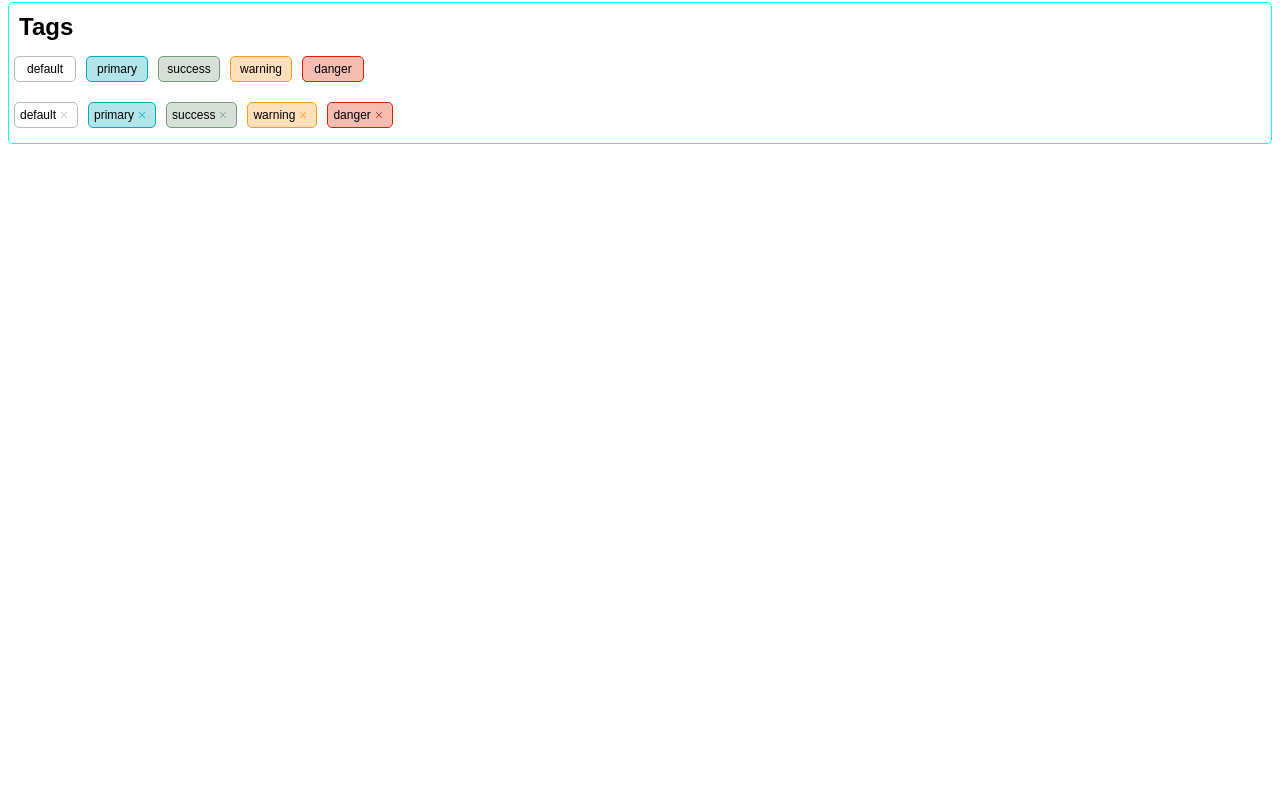
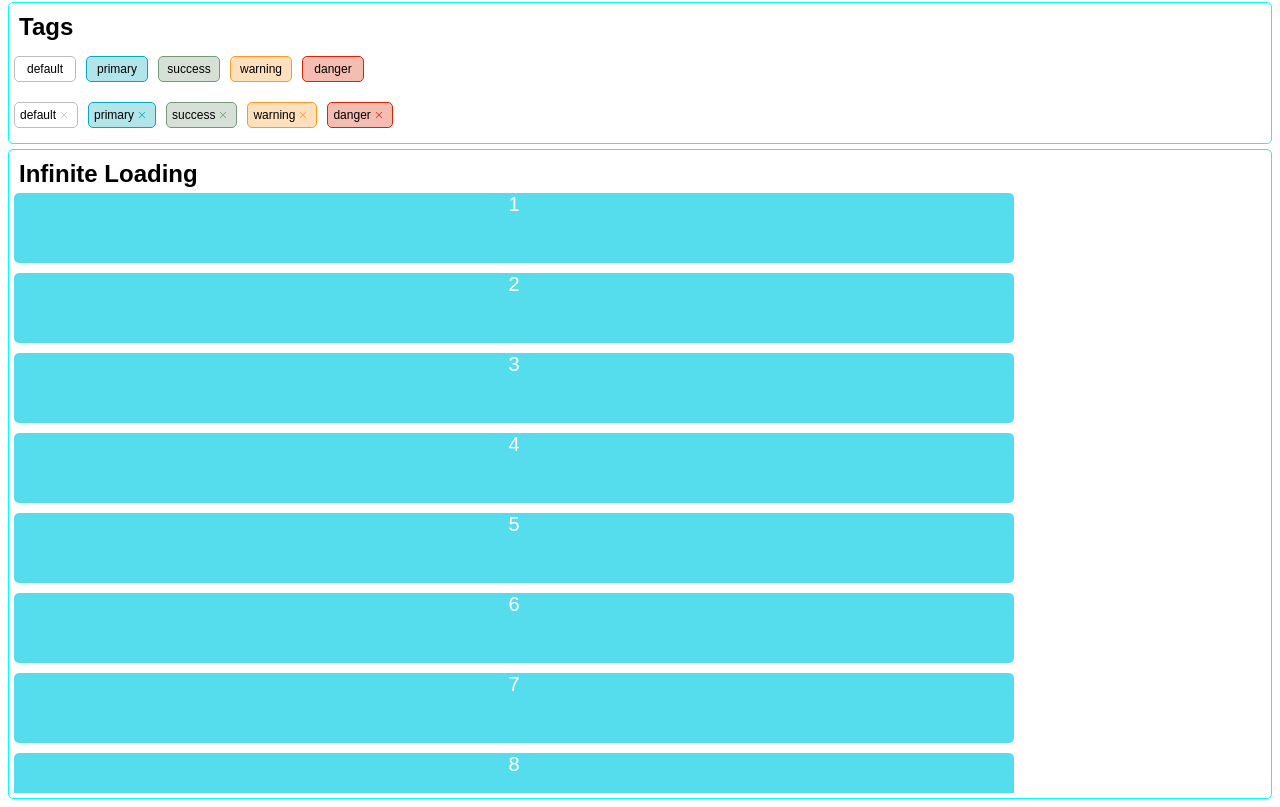
Before and after one commit to CainHappyfish/Doki-UI, a Vue app in the folder Doki-UI/: page / in a window 1280 px wide. Shown: the part 3280-4087 px from the top of the page. Before the commit the page ends 3432 px from the top, so only its background shows below. Built offline with nearby package versions, Linux system fonts and the light colour scheme.

Commit message:
update: pagination & virtual list

```diff
--- a/Doki-UI/src/App.vue
+++ b/Doki-UI/src/App.vue
@@ -10,6 +10,7 @@ import AvatarPreview from "./preview/avatarPreview.vue";
 import ImagePreview from "./preview/imagePreview.vue";
 import CarouselPreview from "./preview/carouselPreview.vue";
 import TagPreview from "./preview/tagPreview.vue";
+import VirtualListPreview from "./preview/virtualListPreview.vue";
 </script>
 
 <template>
@@ -24,6 +25,7 @@ import TagPreview from "./preview/tagPreview.vue";
   <image-preview />
   <carousel-preview />
   <tag-preview />
+  <virtual-list-preview />
 
 </template>
 
--- a/Doki-UI/src/components/virtualList/dokiVirtualList.vue
+++ b/Doki-UI/src/components/virtualList/dokiVirtualList.vue
@@ -1,9 +1,27 @@
 <script setup lang="ts">
+import {nextTick, ref, useAttrs, useSlots, watchEffect} from "vue";
 
+const slots = useSlots()
+
+const itemLength = ref(0)
+const visableItem = ref(0)
+watchEffect(() => {
+  nextTick(() => {
+    if (slots) {
+      const slotsElements = slots.default ? slots.default() : []
+      if (slotsElements[0].children) {
+        itemLength.value = slotsElements[0].children.length as number;
+      }
+      slotsElements[0].children = slotsElements[0].children?.slice(0, 8)
+    }
+  })
+})
 </script>
 
 <template>
-
+  <div class="doki-virtual-list">
+    <slot></slot>
+  </div>
 </template>
 
 <style scoped>
--- /dev/null
+++ b/Doki-UI/src/components/virtualList/dokiVirtualListItem.vue
@@ -0,0 +1,14 @@
+<script setup lang="ts">
+import {useAttrs} from "vue";
+
+</script>
+
+<template>
+  <div class="doki-virtual-list-item">
+    <slot></slot>
+  </div>
+</template>
+
+<style scoped>
+
+</style>
--- a/Doki-UI/src/index.ts
+++ b/Doki-UI/src/index.ts
@@ -18,6 +18,8 @@ import dokiVirtualList from "./components/virtualList/dokiVirtualList.vue";
 
 
 import type { App } from 'vue'
+import dokiVirtualListItem from "./components/virtualList/dokiVirtualListItem.vue";
+import dokiPagination from "./components/pagination/dokiPagination.vue";
 
 
 const components = [
@@ -37,7 +39,9 @@ const components = [
     dokiCarouselItem,
     dokiAccordion,
     dokiTag,
-    dokiVirtualList
+    dokiVirtualList,
+    dokiVirtualListItem,
+    dokiPagination
 
 ]
 
--- /dev/null
+++ b/Doki-UI/src/preview/virtualListPreview.vue
@@ -0,0 +1,51 @@
+<script setup lang="ts">
+
+import {ref} from "vue";
+
+const listItems = ref(new Array(20).fill(0))
+for (let i = 0; i < listItems.value.length; i++) {
+  listItems.value[i] = i+1
+}
+</script>
+
+<template>
+  <div class="virtual-list-container">
+    <h2 class="title-2">Infinite Loading</h2>
+    <doki-virtual-list>
+      <doki-virtual-list-item v-for="item in listItems">
+        <div class="vl-preview">
+          {{ item }}
+        </div>
+      </doki-virtual-list-item>
+    </doki-virtual-list>
+
+
+  </div>
+</template>
+
+<style scoped>
+.virtual-list-container {
+  border: solid 1px cyan;
+  border-radius: 5px;
+
+  display: flex;
+  flex-direction: column;
+
+  margin: 5px 0;
+
+  padding: 5px;
+  box-sizing: border-box;
+
+}
+
+.vl-preview {
+  height: 70px;
+  background: #55DDEE;
+  color: white;
+
+  font-family: "Microsoft YaHei UI Light", sans-serif;
+  font-size: 20px;
+  text-align: center;
+  border-radius: 5px;
+}
+</style>
--- a/Doki-UI/src/styles/index.scss
+++ b/Doki-UI/src/styles/index.scss
@@ -7,6 +7,7 @@
 @use "avatar/avatarIndex";
 @use "carousel/carouselIndex";
 @use "tags/tagIndex";
+@use "virtualList/virtualListIndex";
 
 .title-2 {
   margin: 5px;
--- /dev/null
+++ b/Doki-UI/src/styles/virtualList/virtualList.scss
@@ -0,0 +1,10 @@
+.doki-virtual-list {
+  display: flex;
+  flex-direction: column;
+  gap: 10px;
+
+  width: 1000px;
+  height: 600px;
+
+  overflow: auto;
+}
--- /dev/null
+++ b/Doki-UI/src/styles/virtualList/virtualListIndex.scss
@@ -0,0 +1 @@
+@use "virtualList";
```
Also changed, not shown: Doki-UI/src/components/pagination/dokiPagination.vue (added, +11 -0 lines).
